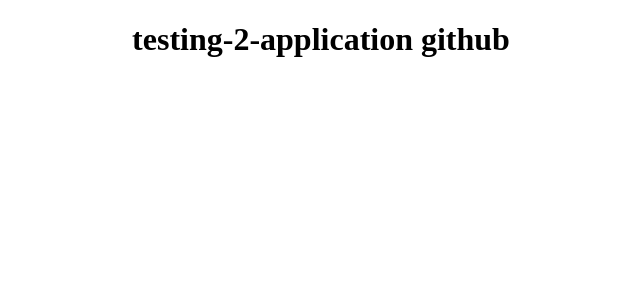
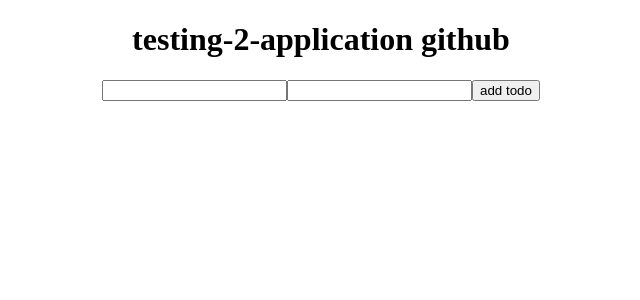
Before and after one commit to hassanamiri369/testing-2-application, a React (Create React App) app: page / in a window 1280 px wide. Shown: the top 300 px of the page, without its empty margins (319-959 px from the left). Built offline with nearby package versions, Linux system fonts and the light colour scheme.

Commit message:
add todo

```diff
--- a/src/App.js
+++ b/src/App.js
@@ -1,10 +1,45 @@
+import React , {useState} from "react"
 
+// create new id => "react-id-generator";
+import nextId from "react-id-generator";
+
+// styling
 import './App.css';
 
 function App() {
+  const [text , setText] = useState("")
+  const [email , setEmail] = useState("")
+  const [list , setList] = useState([])
+
+  const handleSubmit = (e)=>{
+    e.preventDefault()
+    const newTodo = {id : nextId() , text , email}
+    setList((ls) => [...ls , newTodo])
+    setText("")
+    setEmail("")
+  }
   return (
     <div className="App">
      <h1>testing-2-application github</h1>
+
+     <div>
+       <form onSubmit={handleSubmit}>
+         <input type="text" value={text} onChange={(e)=> setText(e.target.value)}/>
+         <input type="text" value={email} onChange={(e)=> setEmail(e.target.value)}/>
+         <button type="submit">add todo</button>
+       </form>
+     </div>
+
+     <div>
+       <ul>
+         {list.map(item => (
+           <div key={item.id}>
+             <li>{item.text}</li>
+             <li>{item.email}</li>
+           </div>
+         ))}
+       </ul>
+     </div>
     </div>
   );
 }
```
